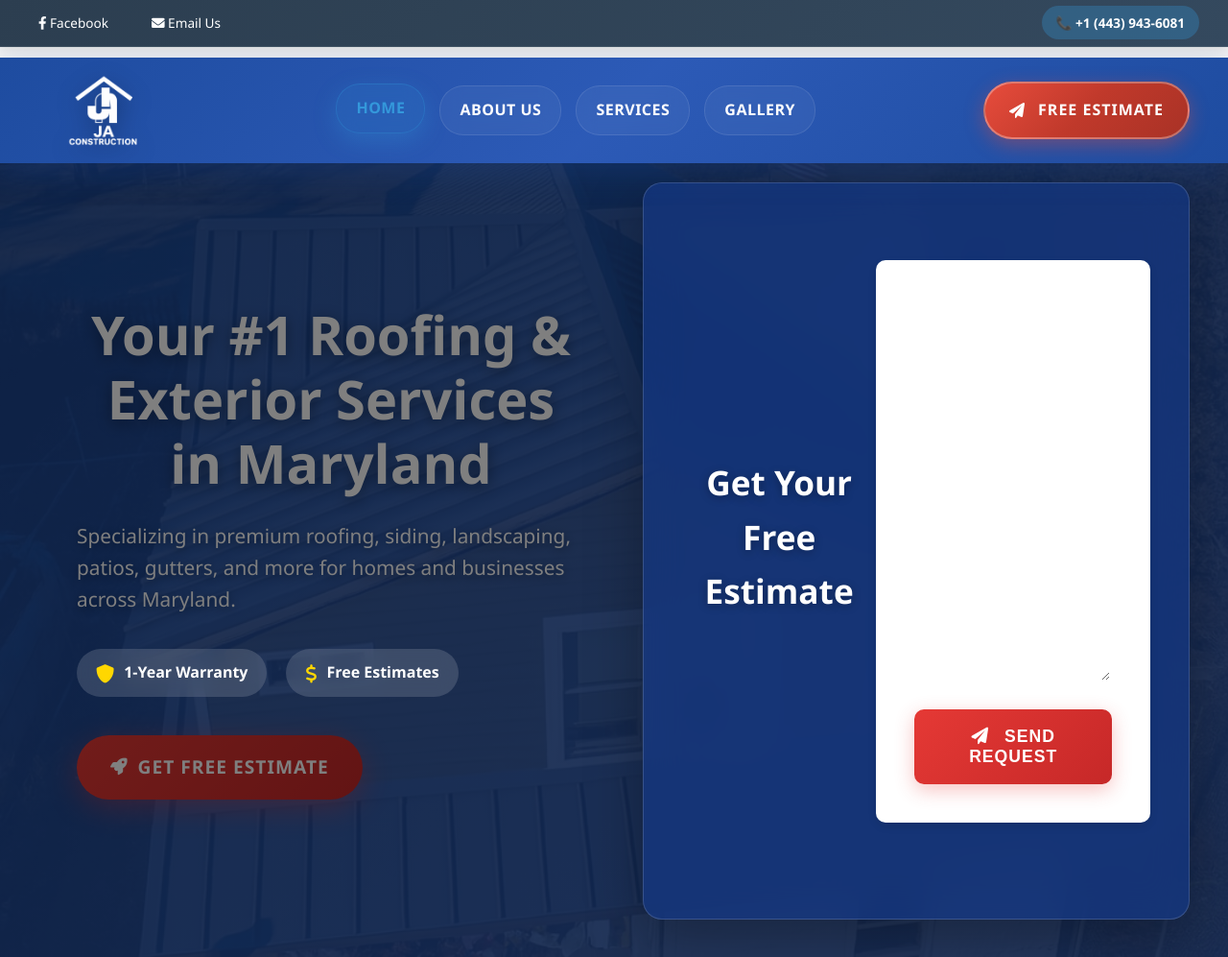
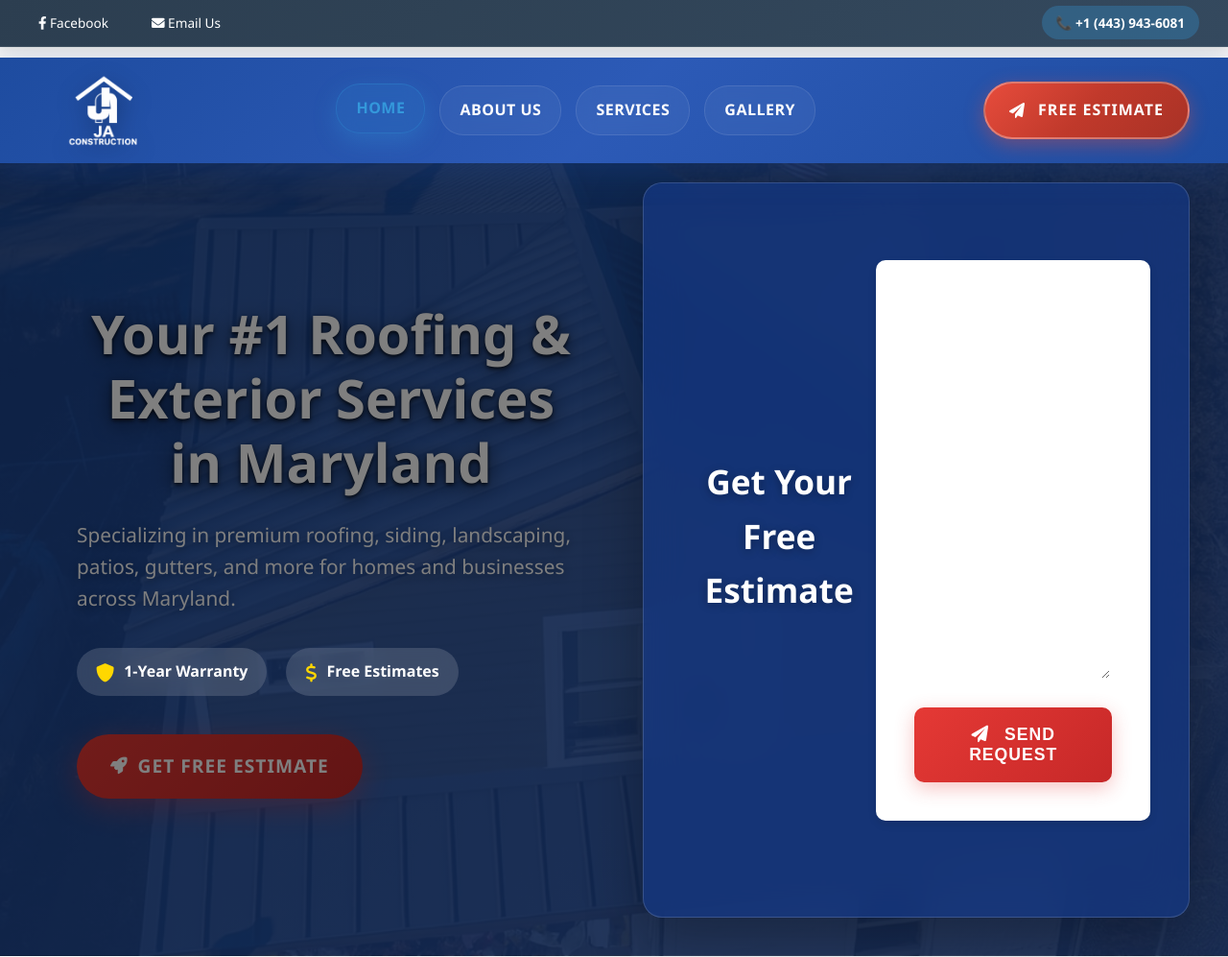
Before and after one commit to Misael-M-06/mi-pagina, a Flask app: page / in a window 1280 px wide. Shown: the top 997 px of the page at 96% size. Run offline with Flask 3, Linux system fonts and the light colour scheme.

Commit message:
Fix input backgrounds and title contrast

```diff
--- a/templates/home.html
+++ b/templates/home.html
@@ -528,10 +528,21 @@
             }
         }
 
-        /* Placeholder blanco en formulario hero */
+        /* Inputs formulario hero - forzar estilos */
+        #heroForm input,
+        #heroForm select,
+        #heroForm textarea {
+            -webkit-appearance: none;
+            appearance: none;
+            background: rgba(255, 255, 255, 0.15) !important;
+            border: 2px solid rgba(255, 255, 255, 0.35) !important;
+            color: #ffffff !important;
+            border-radius: 10px;
+        }
+
         #heroForm input::placeholder,
         #heroForm textarea::placeholder {
-            color: rgba(255, 255, 255, 0.75);
+            color: rgba(255, 255, 255, 0.7);
         }
 
         #heroForm select option {
@@ -745,7 +756,7 @@
                             margin-bottom: 25px;
                             line-height: 1.2;
                             color: #ffffff;
-                            text-shadow: 0 3px 15px rgba(0, 0, 0, 0.4);
+                            text-shadow: 0 2px 4px rgba(0,0,0,0.8), 0 4px 20px rgba(0,0,0,0.6);
                         ">
                             Your #1 Roofing & Exterior Services in Maryland
                         </h1>
```
